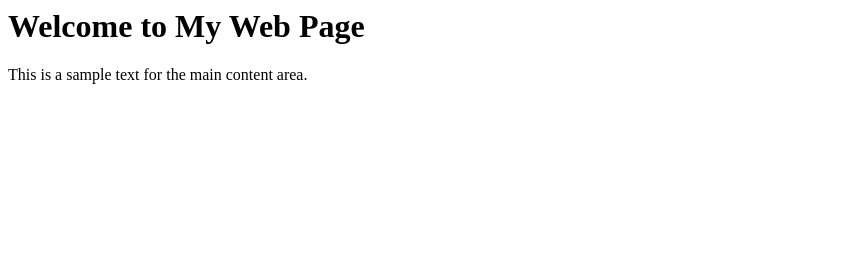
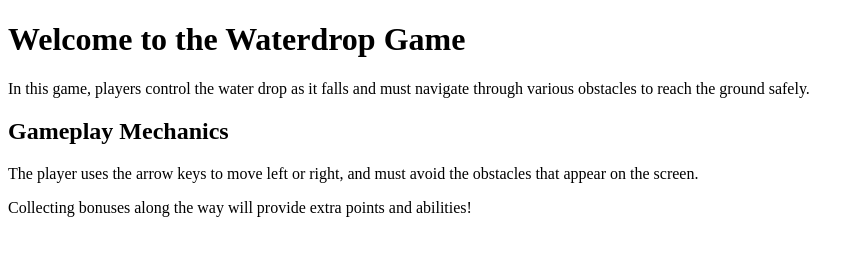
Before and after one commit to timmiee/New, a plain HTML site: page index.html in a window 1280 px wide. Shown: the whole page, without its empty margins (0-864 px from the left). Drawn offline with Linux system fonts and the light colour scheme.

Commit message:
Updated gameplay mechanics for the waterdrop game.

```diff
--- a/index.html
+++ b/index.html
@@ -1,11 +1,15 @@
-<html>
+<!DOCTYPE html>
+<html lang="en">
 <head>
-    <title>My Web Page</title>
-    <link rel="stylesheet" type="text/css" href="style.css">
+    <meta charset="UTF-8">
+    <meta name="viewport" content="width=device-width, initial-scale=1.0">
+    <title>Waterdrop Game</title>
 </head>
 <body>
-    <h1>Welcome to My Web Page</h1>
-    <p>This is a sample text for the main content area.</p>
-    <script src="script.js"></script>
+    <h1>Welcome to the Waterdrop Game</h1>
+    <p>In this game, players control the water drop as it falls and must navigate through various obstacles to reach the ground safely.</p>
+    <h2>Gameplay Mechanics</h2>
+    <p>The player uses the arrow keys to move left or right, and must avoid the obstacles that appear on the screen.</p>
+    <p>Collecting bonuses along the way will provide extra points and abilities!</p>
 </body>
 </html>
```
